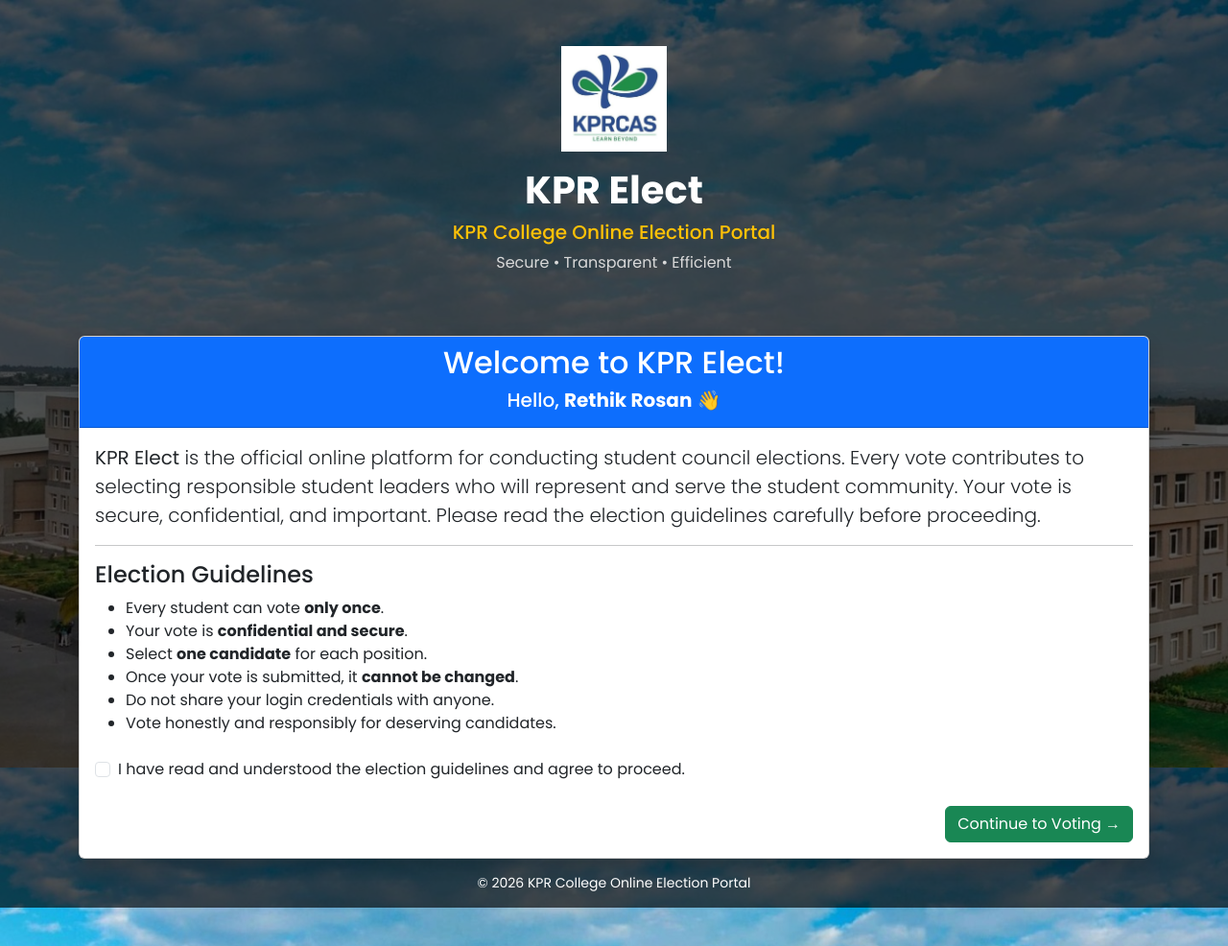
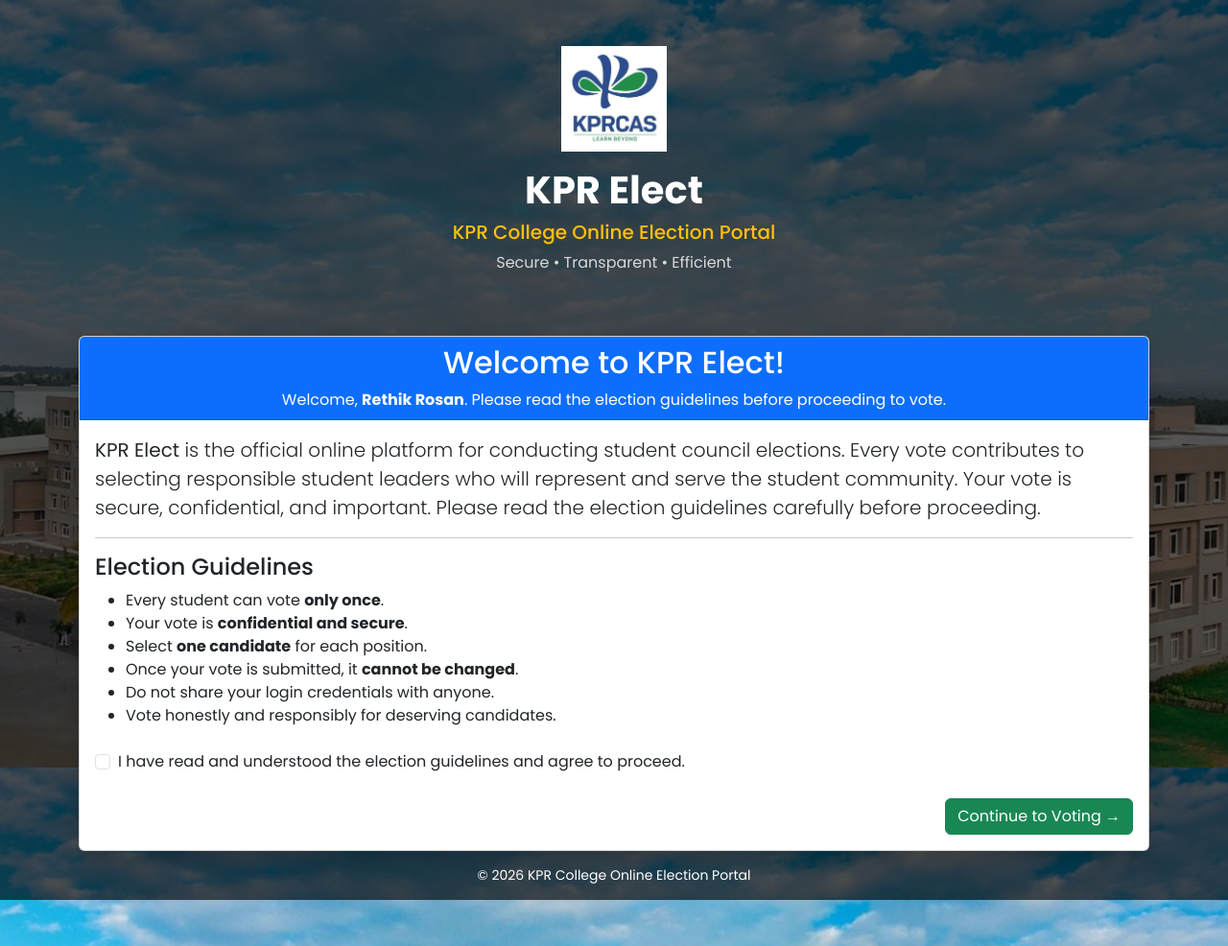
Before and after one commit to Rethikrosan/OnlineVotingSystem, a Django app: template templates/student/election_guidelines.html in a window 1280 px wide. Shown: the top 986 px of the page at 96% size. Run offline with Django 5.2, Linux system fonts and the light colour scheme; the template is opened without the code that fills it: values that come from a table or form of the project are taken from there, others are empty; data comes from the database, SQL or seed files in the repository.

Commit message:
updated election guideliness

```diff
--- a/templates/student/election_guidelines.html
+++ b/templates/student/election_guidelines.html
@@ -8,10 +8,9 @@
 
         <div class="card-header bg-primary text-white text-center">
             <h2>Welcome to KPR Elect!</h2>
-
-            <h5 class="mt-2">
-                Hello, <strong>{{ student.name }}</strong> 👋
-            </h5>
+            <p class="mb-0 mt-2">
+                Welcome, <strong>{{ student.name }}</strong>. Please read the election guidelines before proceeding to vote.
+            </p>
         </div>
 
         <div class="card-body">
```
